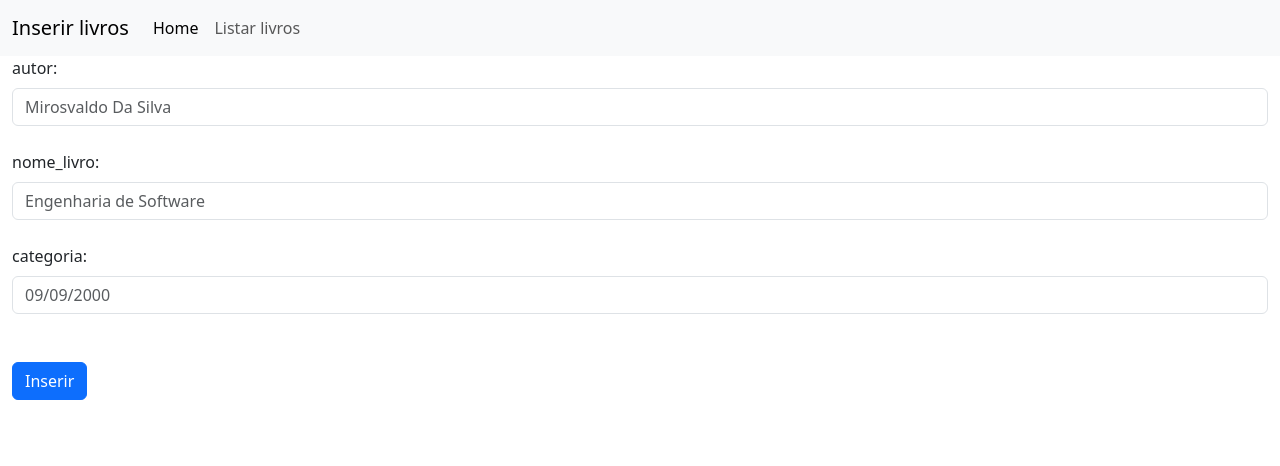
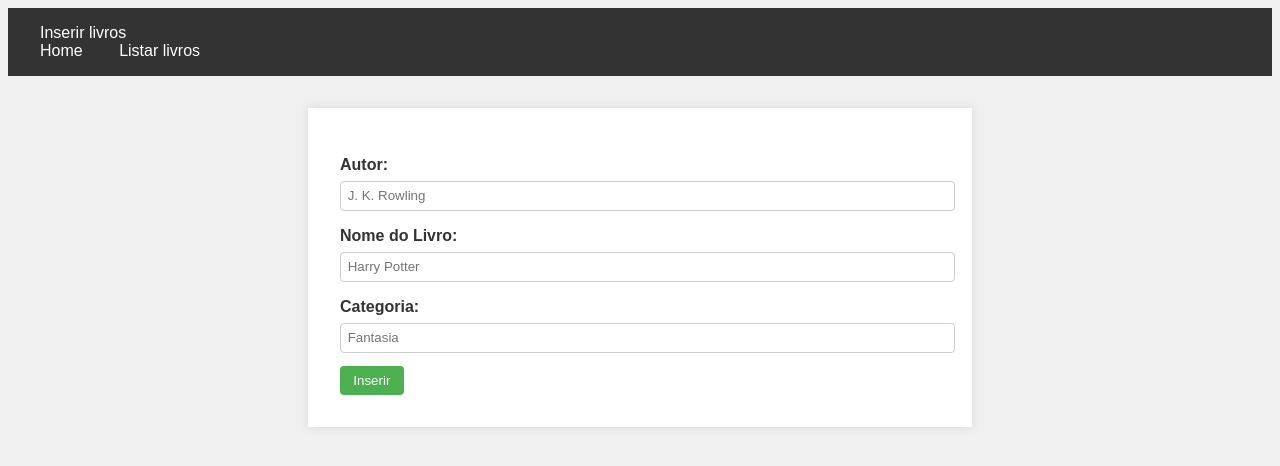
Before and after one commit to gabriel27052002/C216-L1-GEC1707-, a Flask app: page /inserir in a window 1280 px wide. Shown: the top 466 px of the page. Run offline with Flask 3, Linux system fonts and the light colour scheme.

Commit message:
Projeto final

```diff
--- a/docker-compose.yaml
+++ b/docker-compose.yaml
@@ -36,7 +36,7 @@ services:
     depends_on:
       - backend
     environment:
-      API_BASE_URL: http://backend:5000/api/v1/professor
+      API_BASE_URL: http://backend:5000/api/v1/livro
       API_DATABASE_RESET: http://backend:5000/api/v1/database/reset
 volumes:
   db_data:
--- a/frontend/templates/inserir.html
+++ b/frontend/templates/inserir.html
@@ -4,37 +4,79 @@
     <meta charset="UTF-8">
     <meta name="viewport" content="width=device-width, initial-scale=1.0">
     <title>Inserir livro</title>
-    <link href="https://cdn.jsdelivr.net/npm/bootstrap@5.3.3/dist/css/bootstrap.min.css" rel="stylesheet" integrity="sha384-QWTKZyjpPEjISv5WaRU9OFeRpok6YctnYmDr5pNlyT2bRjXh0JMhjY6hW+ALEwIH" crossorigin="anonymous">
+    <style>
+        body {
+            font-family: Arial, sans-serif;
+            background-color: #f0f0f0;
+            color: #333;
+        }
+        .navbar {
+            background-color: #333;
+            padding: 1em;
+            color: white;
+        }
+        .navbar a {
+            color: white;
+            text-decoration: none;
+            padding: 0 1em;
+        }
+        .navbar a:hover {
+            text-decoration: underline;
+        }
+        .container {
+            max-width: 600px;
+            margin: 2em auto;
+            padding: 2em;
+            background-color: white;
+            box-shadow: 0 0 10px rgba(0, 0, 0, 0.1);
+        }
+        .form-label {
+            margin-top: 1em;
+            display: block;
+            font-weight: bold;
+        }
+        .form-control {
+            width: 100%;
+            padding: 0.5em;
+            margin-top: 0.5em;
+            border: 1px solid #ccc;
+            border-radius: 4px;
+        }
+        .btn-primary {
+            display: inline-block;
+            margin-top: 1em;
+            padding: 0.5em 1em;
+            background-color: #4CAF50;
+            color: white;
+            border: none;
+            border-radius: 4px;
+            cursor: pointer;
+        }
+        .btn-primary:hover {
+            background-color: #45a049;
+        }
+    </style>
 </head>
 <body>
-    <nav class="navbar navbar-expand-lg bg-body-tertiary">
+    <nav class="navbar">
         <div class="container-fluid">
-        <a class="navbar-brand" href="#">Inserir livros</a>
-        <button class="navbar-toggler" type="button" data-bs-toggle="collapse" data-bs-target="#navbarNavAltMarkup" aria-controls="navbarNavAltMarkup" aria-expanded="false" aria-label="Toggle navigation">
-            <span class="navbar-toggler-icon"></span>
-        </button>
-        <div class="collapse navbar-collapse" id="navbarNavAltMarkup">
+            <a class="navbar-brand" href="#">Inserir livros</a>
             <div class="navbar-nav">
-            <a class="nav-link active" aria-current="page" href="/">Home</a>
-
-            <a class="nav-link" href="/listar">Listar livros</a>
-
+                <a class="nav-link" href="/">Home</a>
+                <a class="nav-link" href="/listar">Listar livros</a>
             </div>
         </div>
-        </div>
     </nav>
-    <script src="https://cdn.jsdelivr.net/npm/bootstrap@5.3.3/dist/js/bootstrap.bundle.min.js" integrity="sha384-YvpcrYf0tY3lHB60NNkmXc5s9fDVZLESaAA55NDzOxhy9GkcIdslK1eN7N6jIeHz" crossorigin="anonymous"></script>
-    <div class="container-fluid">
+    <div class="container">
         <form action="/inserir" method="POST">
-            <label for="autor" class="form-label">autor:</label><br>
-            <input type="text" id="autor" name="autor" class="form-control" placeholder="Mirosvaldo Da Silva"><br>
-            <label for="nome_livro" class="form-label">nome_livro:</label><br>
-            <input type="text" id="nome_livro" name="nome_livro" class="form-control" placeholder="Engenharia de Software"><br>
-            <label for="categoria" class="form-label">categoria:</label><br>
-            <input type="text" id="categoria" name="categoria" class="form-control" placeholder="09/09/2000"><br><br>
-            <input type="submit" value="Inserir" class="btn btn-primary">
+            <label for="autor" class="form-label">Autor:</label>
+            <input type="text" id="autor" name="autor" class="form-control" placeholder="J. K. Rowling">
+            <label for="nome_livro" class="form-label">Nome do Livro:</label>
+            <input type="text" id="nome_livro" name="nome_livro" class="form-control" placeholder="Harry Potter">
+            <label for="categoria" class="form-label">Categoria:</label>
+            <input type="text" id="categoria" name="categoria" class="form-control" placeholder="Fantasia">
+            <input type="submit" value="Inserir" class="btn-primary">
         </form>
     </div>
-
 </body>
 </html>
```
Also changed, not shown: frontend/templates/atualizar.html (+64 -24 lines), frontend/templates/index.html (+36 -10 lines), frontend/templates/listar.html (+77 -15 lines).
